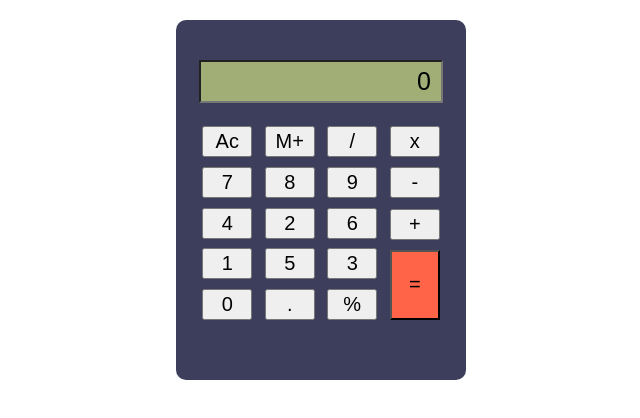
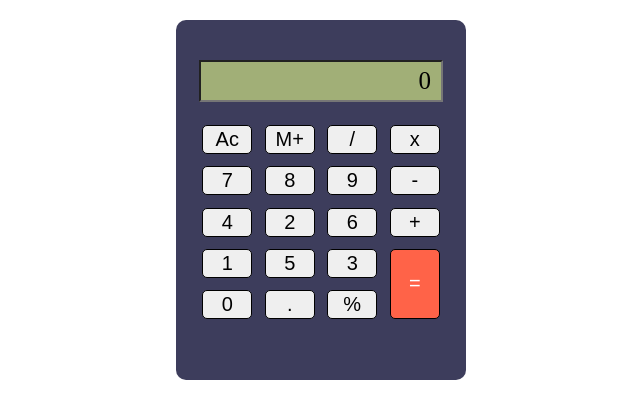
Before and after one commit to rutuja091/calculator, a plain HTML site: page index.html in a window 1280 px wide. Shown: the whole page, without its empty margins (319-959 px from the left). Drawn offline with Linux system fonts and the light colour scheme.

Commit message:
add digital font

```diff
--- a/index.html
+++ b/index.html
@@ -5,6 +5,13 @@
     <meta name="viewport" content="width=device-width, initial-scale=1.0">
     <title>Calculator</title>
     <style>
+
+        @font-face{
+            font-family:"DS-Digital Normal";
+            font-style:normal;
+            font-weight:normal;
+            src: local("DS-Digital Normal"),url("DS-DIGI.woff")format ("woff");
+        }
         .calculator-body{
             height:300px;
             width:250px;
@@ -23,6 +30,7 @@
             font-size:25px;
             padding: 5px 10px;
             margin-bottom: 20px;
+            font-family:"DS-Digital Normal";
         }
         .buttons-container{
             height: 200px;
@@ -38,10 +46,20 @@
           padding:2px 0;
           font-size: 20px;
           margin: 3px;
+          border: 0.5px solid black;
+          border-radius: 5px;
+          cursor: pointer;
+
+        }
+        .btn:hover{
+            box-shadow: 0 0 5px 0 #fff;
+            transition: 0.5s;
+
         }
         .btn-equals{
             background-color: #FF6348;
-            height: 70px;;
+            height: 70px;
+            color: #fff;
         }
     </style>
 </head>
```
Also changed, not shown: DS-DIGI.woff (added).
